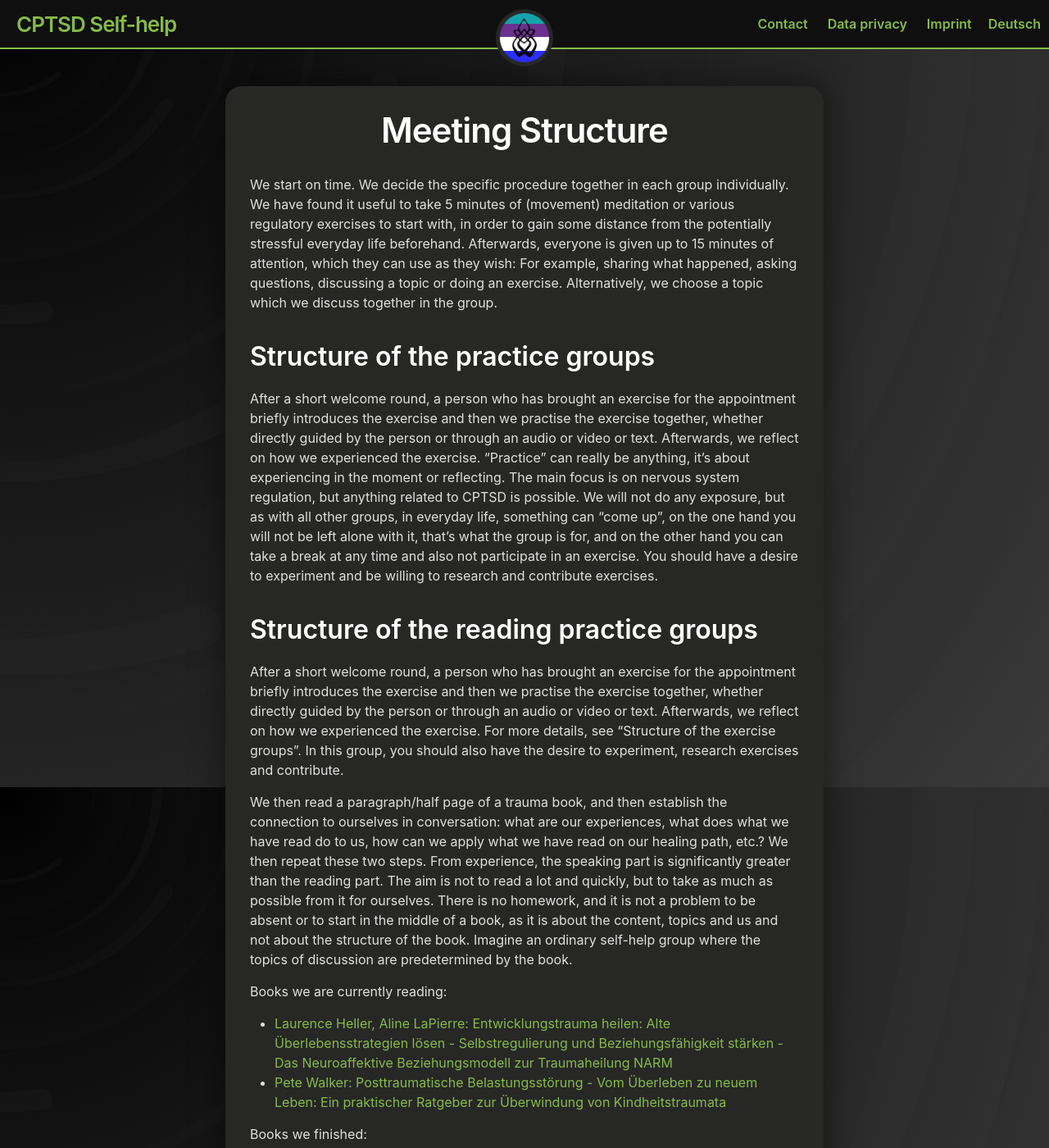
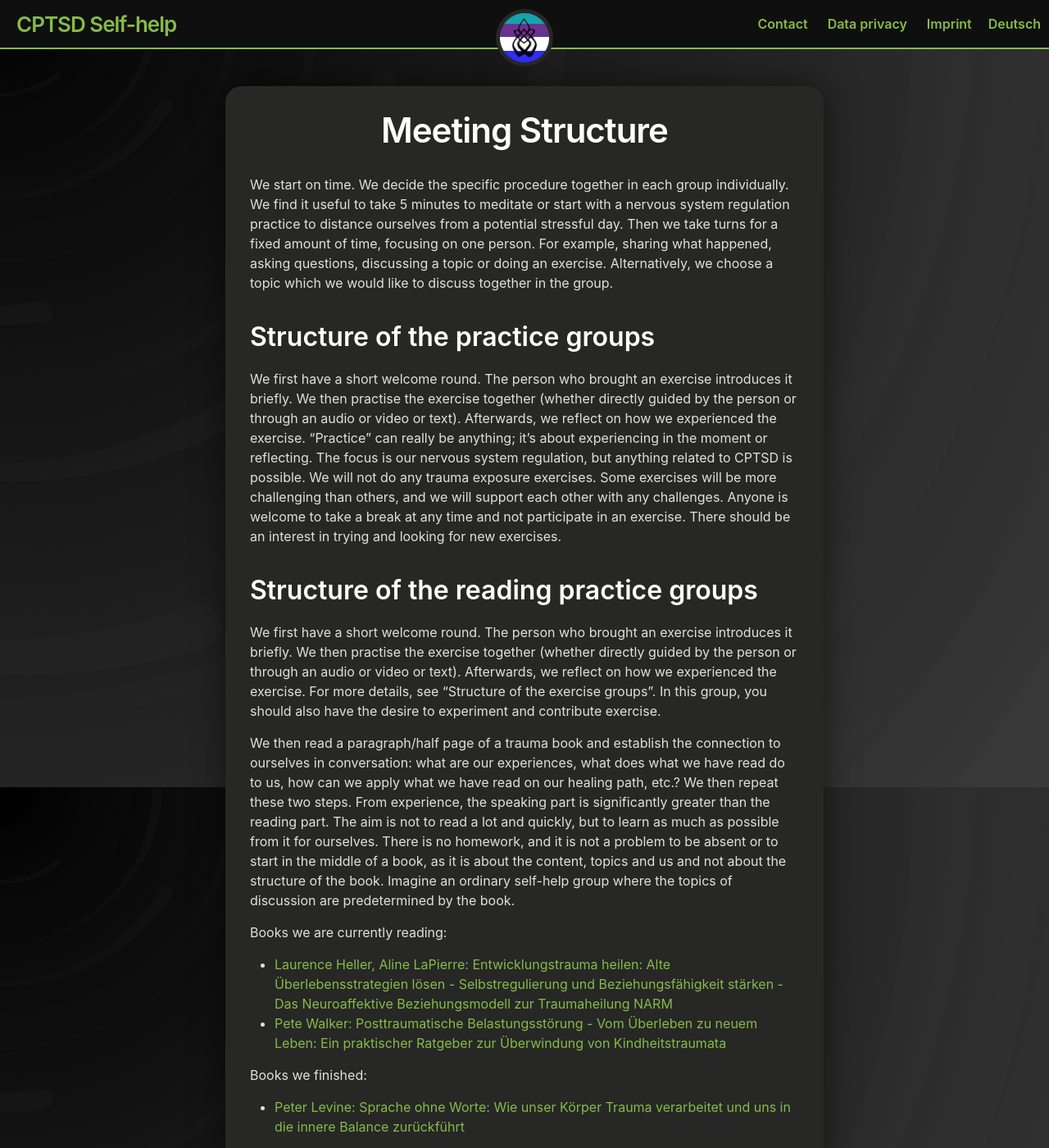
Before and after one commit to c-ptsd/c-ptsd.eu, a Jekyll site: the page built from _posts/2023-07-12-structure.md, in a window 1280 px wide and 1400 px high. Shown: the whole window at 82% size. Built offline with Jekyll 4.4.1, drawn with Linux system fonts in a browser that asks for light colours.

Commit message:
Update 2023-07-12-structure.md

```diff
--- a/_posts/2023-07-12-structure.md
+++ b/_posts/2023-07-12-structure.md
@@ -3,17 +3,17 @@ layout: post
 title: Meeting Structure
 ---
 
-We start on time. We decide the specific procedure together in each group individually. We have found it useful to take 5 minutes of (movement) meditation or various regulatory exercises to start with, in order to gain some distance from the potentially stressful everyday life beforehand. Afterwards, everyone is given up to 15 minutes of attention, which they can use as they wish: For example, sharing what happened, asking questions, discussing a topic or doing an exercise. Alternatively, we choose a topic which we discuss together in the group.
+We start on time. We decide the specific procedure together in each group individually. We find it useful to take 5 minutes to meditate or start with a nervous system regulation practice to distance ourselves from a potential stressful day. Then we take turns for a fixed amount of time, focusing on one person. For example, sharing what happened, asking questions, discussing a topic or doing an exercise. Alternatively, we choose a topic which we would like to discuss together in the group.
 
 ## Structure of the practice groups
 
-After a short welcome round, a person who has brought an exercise for the appointment briefly introduces the exercise and then we practise the exercise together, whether directly guided by the person or through an audio or video or text. Afterwards, we reflect on how we experienced the exercise. “Practice” can really be anything, it's about experiencing in the moment or reflecting. The main focus is on nervous system regulation, but anything related to CPTSD is possible. We will not do any exposure, but as with all other groups, in everyday life, something can “come up”, on the one hand you will not be left alone with it, that's what the group is for, and on the other hand you can take a break at any time and also not participate in an exercise. You should have a desire to experiment and be willing to research and contribute exercises.
+We first have a short welcome round. The person who brought an exercise introduces it briefly. We then practise the exercise together (whether directly guided by the person or through an audio or video or text). Afterwards, we reflect on how we experienced the exercise. “Practice” can really be anything; it’s about experiencing in the moment or reflecting. The focus is our nervous system regulation, but anything related to CPTSD is possible. We will not do any trauma exposure exercises. Some exercises will be more challenging than others, and we will support each other with any challenges. Anyone is welcome to take a break at any time and not participate in an exercise. There should be an interest in trying and looking for new exercises.
 
 ## Structure of the reading practice groups
 
-After a short welcome round, a person who has brought an exercise for the appointment briefly introduces the exercise and then we practise the exercise together, whether directly guided by the person or through an audio or video or text. Afterwards, we reflect on how we experienced the exercise. For more details, see “Structure of the exercise groups”. In this group, you should also have the desire to experiment, research exercises and contribute.
+We first have a short welcome round. The person who brought an exercise introduces it briefly. We then practise the exercise together (whether directly guided by the person or through an audio or video or text). Afterwards, we reflect on how we experienced the exercise. For more details, see “Structure of the exercise groups”. In this group, you should also have the desire to experiment and contribute exercise.
 
-We then read a paragraph/half page of a trauma book, and then establish the connection to ourselves in conversation: what are our experiences, what does what we have read do to us, how can we apply what we have read on our healing path, etc.? We then repeat these two steps. From experience, the speaking part is significantly greater than the reading part. The aim is not to read a lot and quickly, but to take as much as possible from it for ourselves. There is no homework, and it is not a problem to be absent or to start in the middle of a book, as it is about the content, topics and us and not about the structure of the book. Imagine an ordinary self-help group where the topics of discussion are predetermined by the book.
+We then read a paragraph/half page of a trauma book and establish the connection to ourselves in conversation: what are our experiences, what does what we have read do to us, how can we apply what we have read on our healing path, etc.? We then repeat these two steps. From experience, the speaking part is significantly greater than the reading part. The aim is not to read a lot and quickly, but to learn as much as possible from it for ourselves. There is no homework, and it is not a problem to be absent or to start in the middle of a book, as it is about the content, topics and us and not about the structure of the book. Imagine an ordinary self-help group where the topics of discussion are predetermined by the book.
 
 Books we are currently reading:
 - [Laurence Heller, Aline LaPierre: Entwicklungstrauma heilen: Alte Überlebensstrategien lösen - Selbstregulierung und Beziehungsfähigkeit stärken - Das Neuroaffektive Beziehungsmodell zur Traumaheilung NARM](https://www.amazon.de/dp/3466309220/)
```
